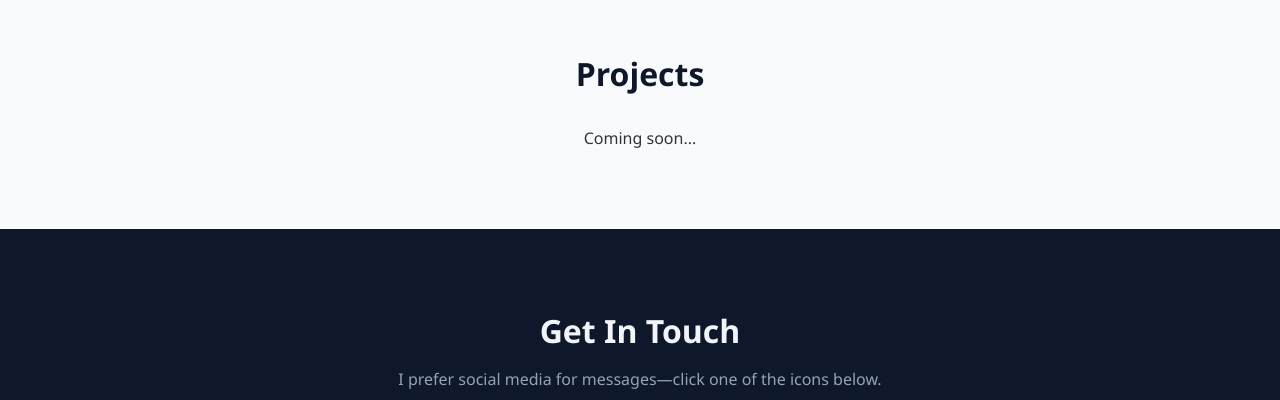
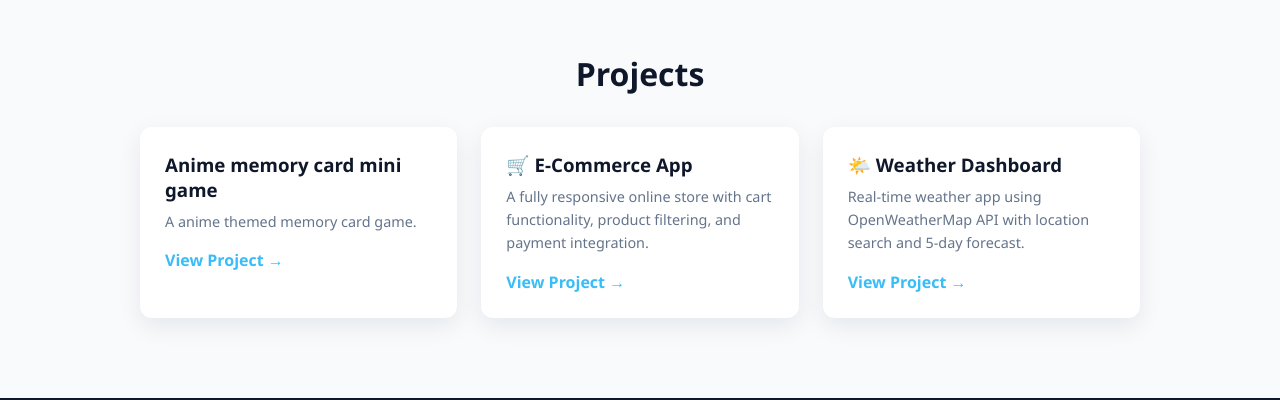
Before and after one commit to Keagan21/Portfolio, a plain HTML site: page index.html in a window 1280 px wide. Shown: the part 1460-1860 px from the top of the page. Drawn offline with Linux system fonts and the light colour scheme.

Commit message:
added anime project

```diff
--- a/index.html
+++ b/index.html
@@ -60,9 +60,15 @@
     <h2 class="reveal">Projects</h2>
     <div class="projects-grid">
 
-      <p>Coming soon...</p>
+      <!-- <p>Coming soon...</p> -->
 
-      <!-- <div class="card reveal">
+      <div class="card reveal">
+        <h3>Anime memory card mini game</h3>
+        <p>A anime themed memory card game.</p>
+        <a href="https://keagan21.github.io/anime-memory-card/">View Project →</a>
+      </div>
+
+      <div class="card reveal">
         <h3>🛒 E-Commerce App</h3>
         <p>A fully responsive online store with cart functionality, product filtering, and payment integration.</p>
         <a href="#">View Project →</a>
@@ -74,11 +80,7 @@
         <a href="#">View Project →</a>
       </div>
 
-      <div class="card reveal">
-        <h3>📝 Task Manager</h3>
-        <p>A drag-and-drop task management app with local storage persistence and priority labels.</p>
-        <a href="#">View Project →</a>
-      </div> -->
+
 
     </div>
   </section>
```
